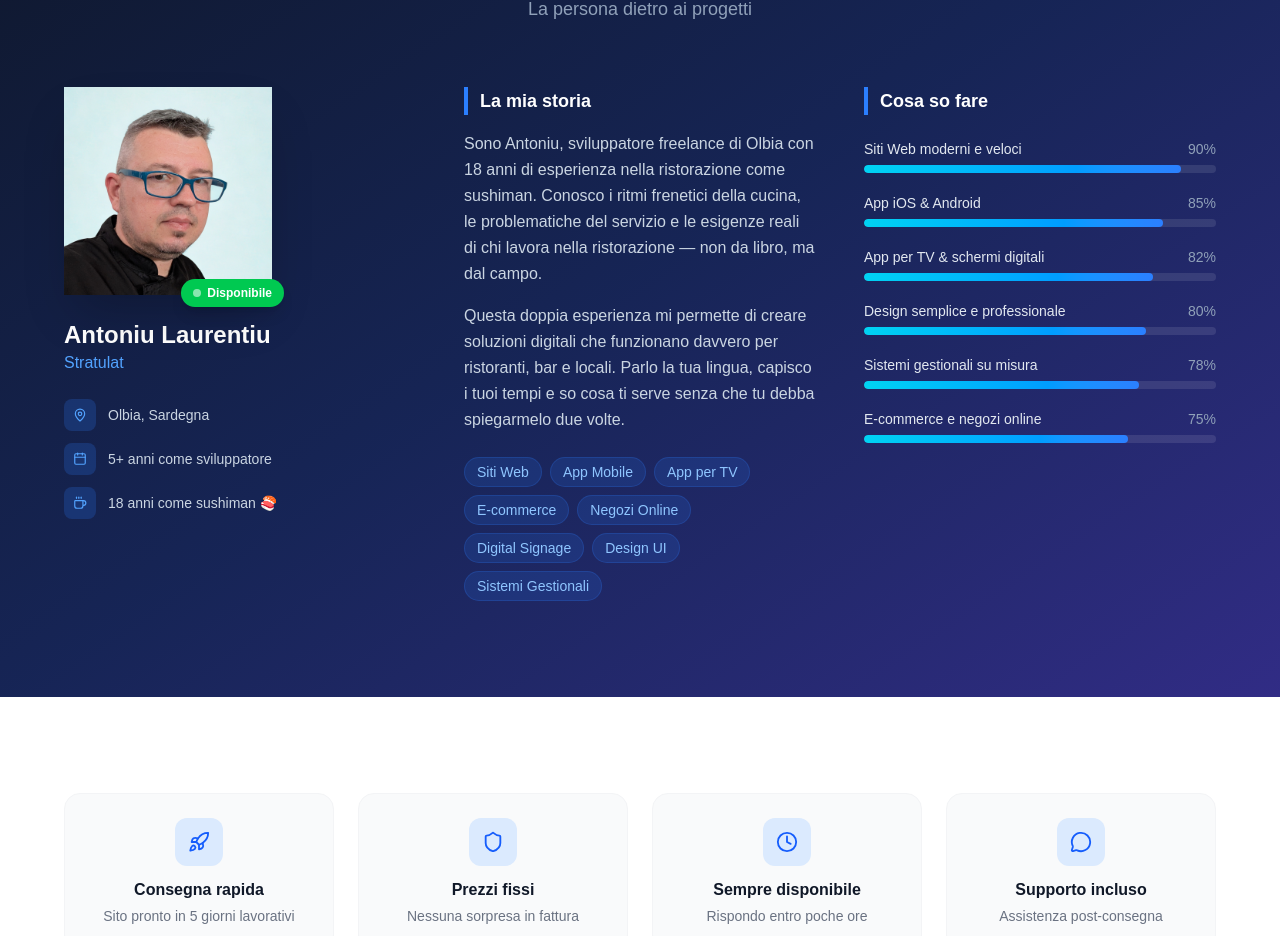
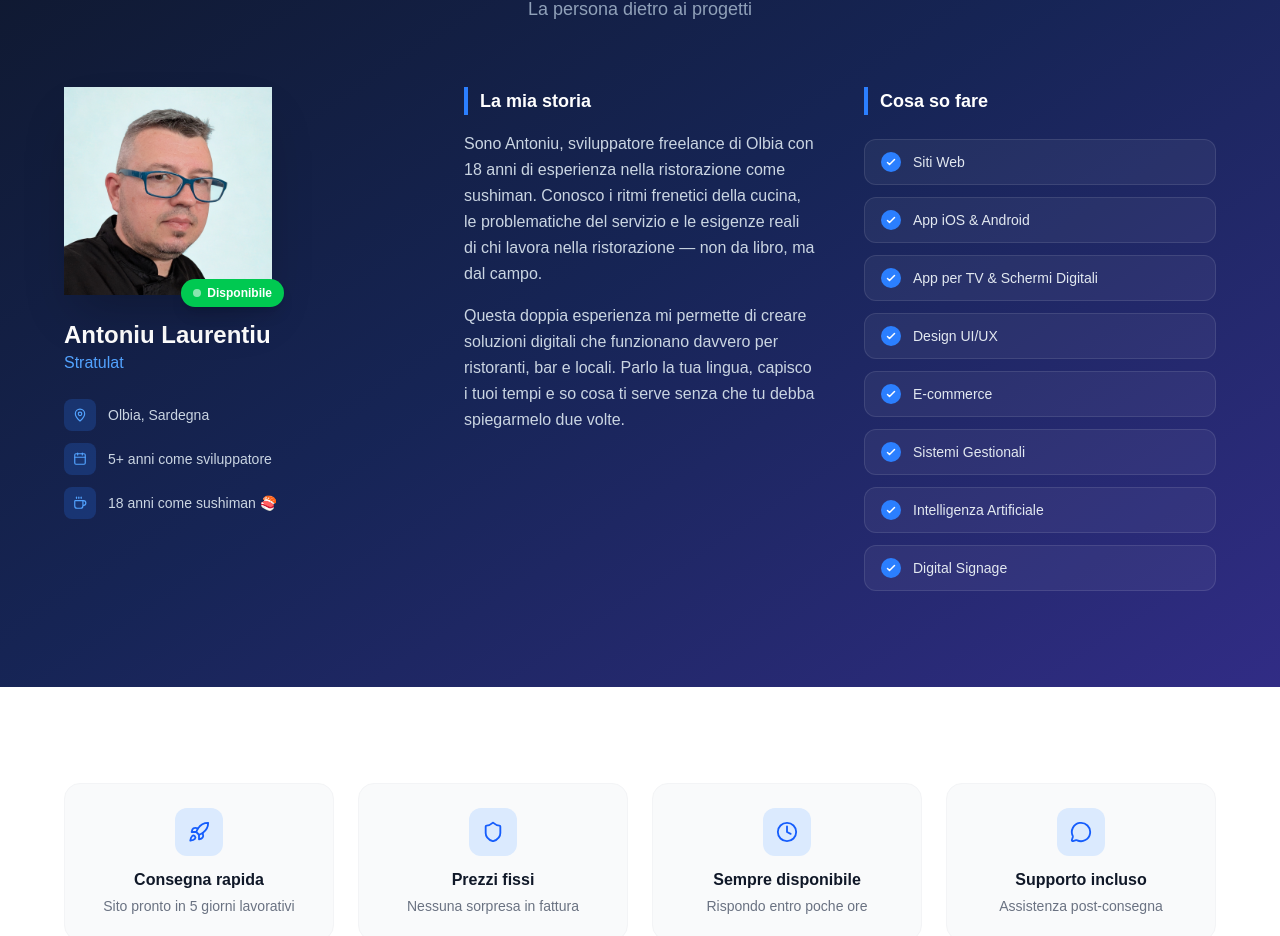
Before and after one commit to tonylaurnic/portfolio-olbia, a Next.js app: page / in a window 1280 px wide. Shown: the part 3092-4028 px from the top of the page. Built offline with nearby package versions, Linux system fonts and the light colour scheme.

Commit message:
Rimosso barre skill, sostituito con checkmark cards

```diff
--- a/src/components/About.tsx
+++ b/src/components/About.tsx
@@ -4,14 +4,12 @@ import Image from "next/image";
 import { MapPin, Calendar, Coffee } from "lucide-react";
 import { Lang, t } from "@/lib/i18n";
 
-const skills = [
-  { name: "Siti Web moderni e veloci", level: 90 },
-  { name: "App iOS & Android", level: 85 },
-  { name: "App per TV & schermi digitali", level: 82 },
-  { name: "Design semplice e professionale", level: 80 },
-  { name: "Sistemi gestionali su misura", level: 78 },
-  { name: "E-commerce e negozi online", level: 75 },
-];
+const skills = {
+  it: ["Siti Web", "App iOS & Android", "App per TV & Schermi Digitali", "Design UI/UX", "E-commerce", "Sistemi Gestionali", "Intelligenza Artificiale", "Digital Signage"],
+  en: ["Websites", "iOS & Android Apps", "TV & Digital Signage Apps", "UI/UX Design", "E-commerce", "Management Systems", "Artificial Intelligence", "Digital Signage"],
+  de: ["Websites", "iOS & Android Apps", "TV & Digital Signage Apps", "UI/UX Design", "E-Commerce", "Verwaltungssysteme", "Künstliche Intelligenz", "Digital Signage"],
+  ro: ["Site-uri Web", "App iOS & Android", "App TV & Digital Signage", "Design UI/UX", "E-commerce", "Sisteme de Gestiune", "Inteligență Artificială", "Digital Signage"],
+};
 
 const facts = {
   it: [
@@ -109,16 +107,9 @@ export default function About({ lang }: { lang: Lang }) {
             <p className="text-slate-300 leading-relaxed mb-4">{tr.p1}</p>
             <p className="text-slate-300 leading-relaxed mb-6">{tr.p2}</p>
 
-            <div className="flex flex-wrap gap-2">
-              {["Siti Web", "App Mobile", "App per TV", "E-commerce", "Negozi Online", "Digital Signage", "Design UI", "Sistemi Gestionali"].map((tech) => (
-                <span key={tech} className="bg-blue-500/15 text-blue-300 text-sm font-medium px-3 py-1 rounded-full border border-blue-500/20">
-                  {tech}
-                </span>
-              ))}
-            </div>
           </motion.div>
 
-          {/* Skill bars */}
+          {/* Skills as checkmarks */}
           <motion.div
             initial={{ opacity: 0, y: 30 }}
             whileInView={{ opacity: 1, y: 0 }}
@@ -128,23 +119,23 @@ export default function About({ lang }: { lang: Lang }) {
             <h3 className="text-white font-bold text-lg mb-6 border-l-4 border-blue-500 pl-3">
               {tr.skills}
             </h3>
-            <div className="space-y-5">
-              {skills.map((s, i) => (
-                <div key={i}>
-                  <div className="flex justify-between text-sm mb-1.5">
-                    <span className="font-medium text-slate-200">{s.name}</span>
-                    <span className="text-slate-400">{s.level}%</span>
+            <div className="grid grid-cols-1 gap-3">
+              {skills[lang].map((skill, i) => (
+                <motion.div
+                  key={i}
+                  initial={{ opacity: 0, x: 16 }}
+                  whileInView={{ opacity: 1, x: 0 }}
+                  viewport={{ once: true }}
+                  transition={{ duration: 0.3, delay: i * 0.07 }}
+                  className="flex items-center gap-3 bg-white/5 border border-white/10 rounded-xl px-4 py-3"
+                >
+                  <div className="w-5 h-5 rounded-full bg-blue-500 flex items-center justify-center shrink-0">
+                    <svg className="w-3 h-3 text-white" fill="none" viewBox="0 0 24 24" stroke="currentColor" strokeWidth={3}>
+                      <path strokeLinecap="round" strokeLinejoin="round" d="M5 13l4 4L19 7" />
+                    </svg>
                   </div>
-                  <div className="h-2 bg-white/10 rounded-full overflow-hidden">
-                    <motion.div
-                      initial={{ width: 0 }}
-                      whileInView={{ width: `${s.level}%` }}
-                      viewport={{ once: true }}
-                      transition={{ duration: 0.8, delay: i * 0.1 }}
-                      className="h-full bg-gradient-to-r from-cyan-400 to-blue-500 rounded-full"
-                    />
-                  </div>
-                </div>
+                  <span className="text-slate-200 text-sm font-medium">{skill}</span>
+                </motion.div>
               ))}
             </div>
           </motion.div>
```
